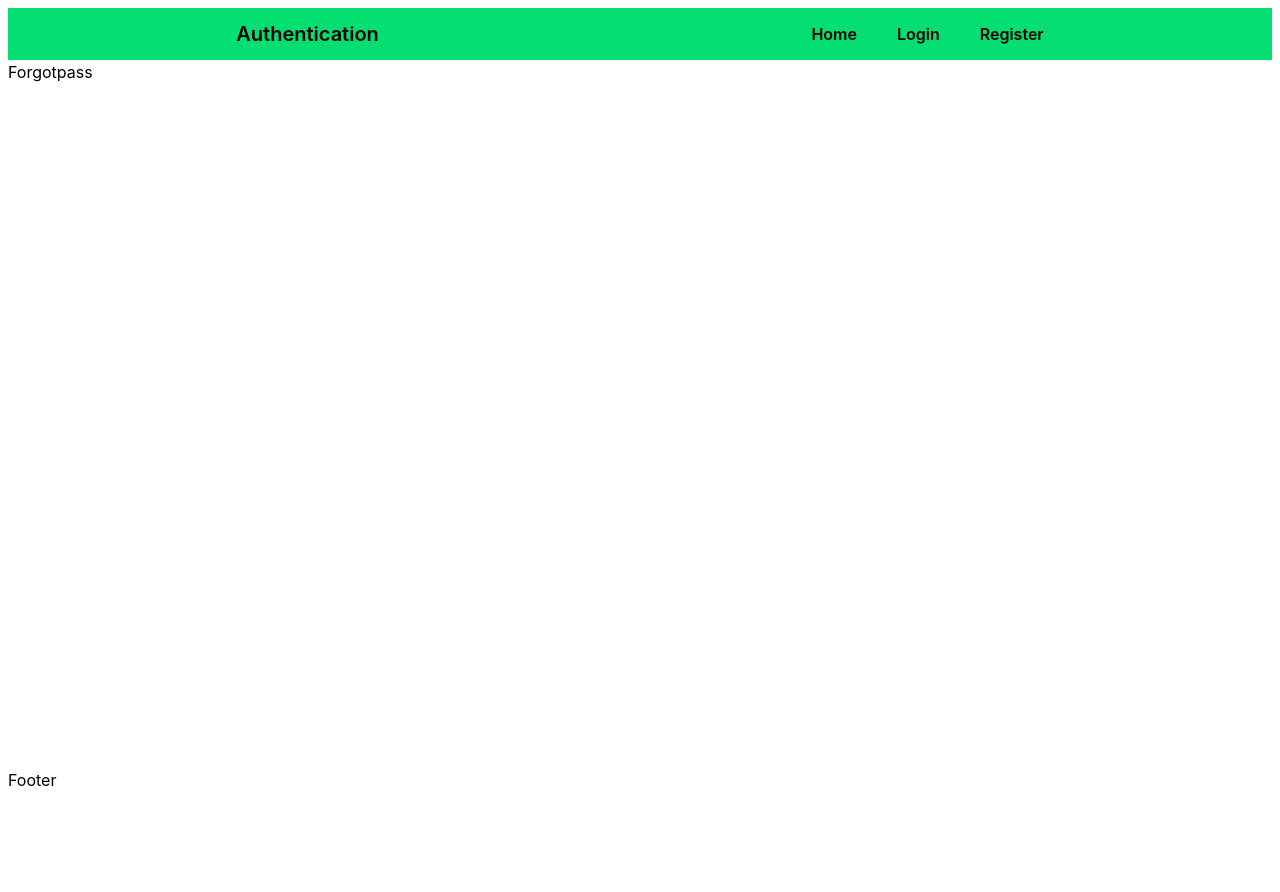
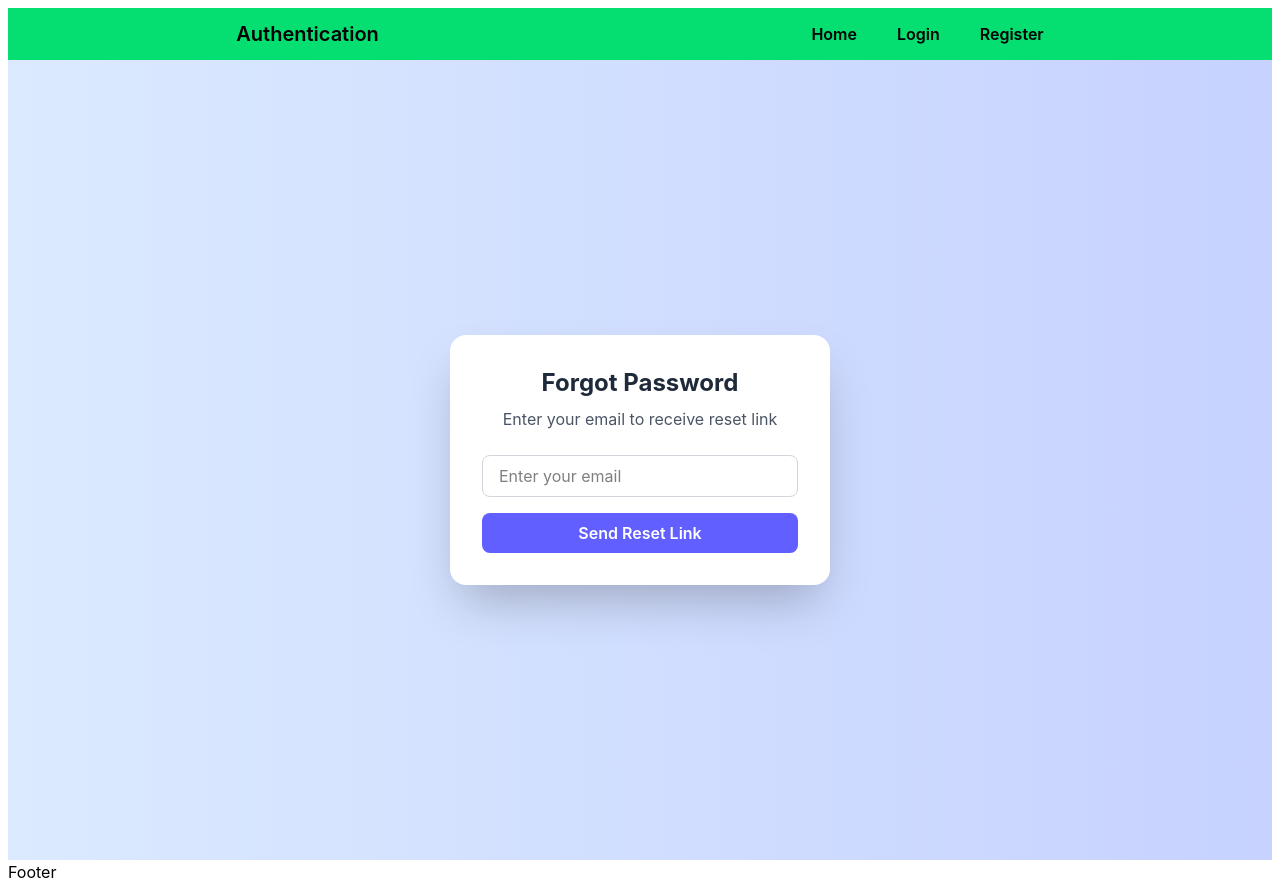
Before and after one commit to SohanAchhami54/Authentication_and_Authorization, a React app in the folder frontend/: page /password/forgot in a window 1280 px wide. Before the commit the page ends 800 px from the top, so only its background shows below. Built offline with nearby package versions, Linux system fonts and the light colour scheme; no server answers; the HTML template or start-up script is replaced by a standard one.

Commit message:
feat(forgotpassword): add forgotpassword feature

```diff
--- a/frontend/src/pages/Forgotpass.jsx
+++ b/frontend/src/pages/Forgotpass.jsx
@@ -1,10 +1,61 @@
-import React from 'react'
+import React, { useState } from 'react'
+import { manangeForgotPass } from '../services/auth'
+import * as z from 'zod'
+import { useForm } from 'react-hook-form'
+import { zodResolver } from '@hookform/resolvers/zod'
+
+const formSchema=z.object({
+    email:z.string().min(1,'Email is required').email('Invalid Email Address')
+})
 
 const Forgotpass = () => {
+
+
+  const {register,handleSubmit,reset,formState:{errors,isSubmitting}}=useForm({
+      resolver:zodResolver(formSchema),
+      mode:'onChange'
+  })
+
+  const onsubmit = async (data) => {
+      await manangeForgotPass(data.email,reset)
+
+  }
+
   return (
-    <div>
-      <h1>Forgotpass</h1>
-    </div>
+    <form
+      onSubmit={handleSubmit(onsubmit)}
+      className="min-h-screen flex justify-center items-center bg-gradient-to-r from-blue-100 to-indigo-200"
+    >
+      <section className="bg-white shadow-2xl rounded-2xl p-8 w-[380px]">
+
+        <h1 className="text-2xl font-bold text-center text-gray-800 mb-2">
+          Forgot Password
+        </h1>
+
+        <p className="text-gray-600 text-center mb-6">
+          Enter your email to receive reset link
+        </p>
+
+        {/* Email Input */}
+        <input
+          type="email"
+          placeholder="Enter your email"
+           {...register('email')}
+          className="w-full border border-gray-300 rounded-lg px-4 py-2 mb-4 focus:outline-none focus:ring-2 focus:ring-indigo-400"
+        />
+        <p className='text-red-500'>{errors.email && errors.email?.message} </p>
+
+        {/* Button */}
+        <button
+          type="submit"
+          disabled={isSubmitting}
+          className="w-full bg-indigo-500 hover:bg-indigo-600 text-white font-semibold py-2 rounded-lg transition duration-300"
+        >
+        {isSubmitting?'Email Sending':'Send Reset Link'}
+        </button>
+
+      </section>
+    </form>
   )
 }
 
```
